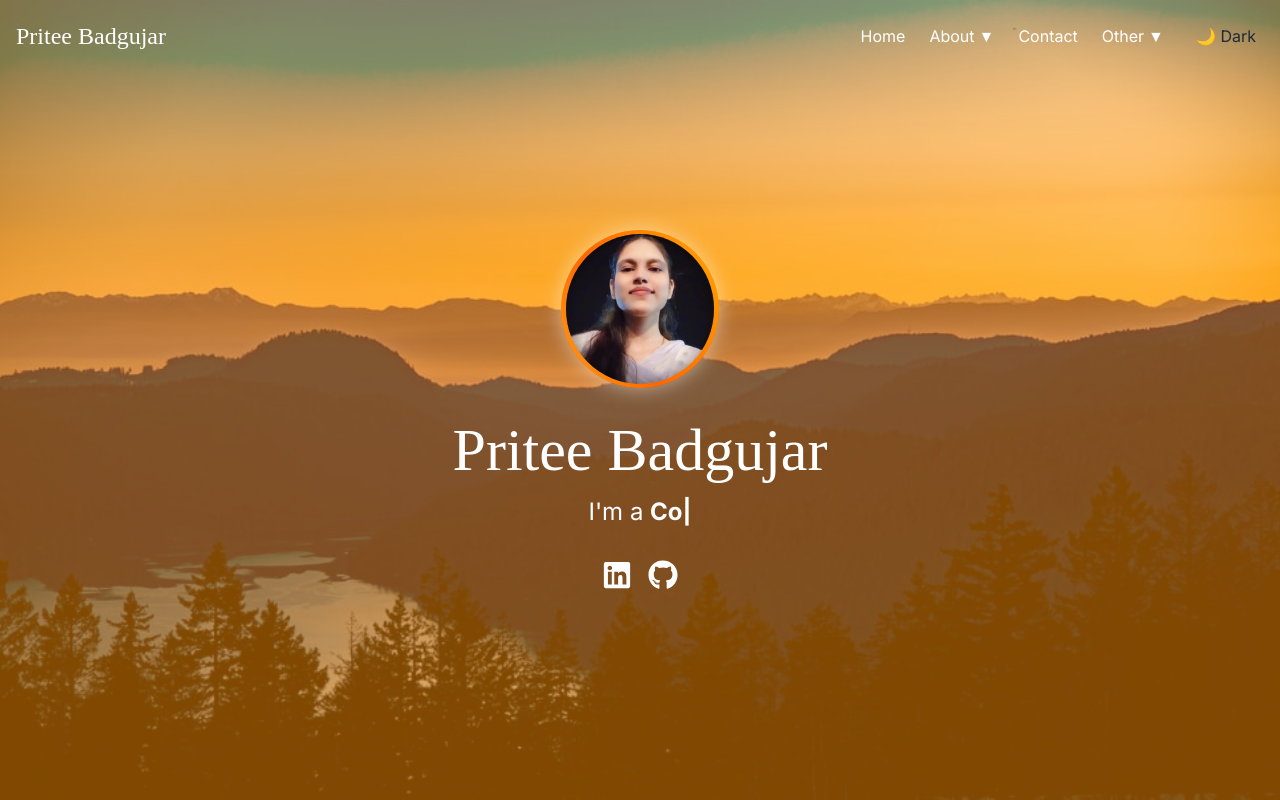
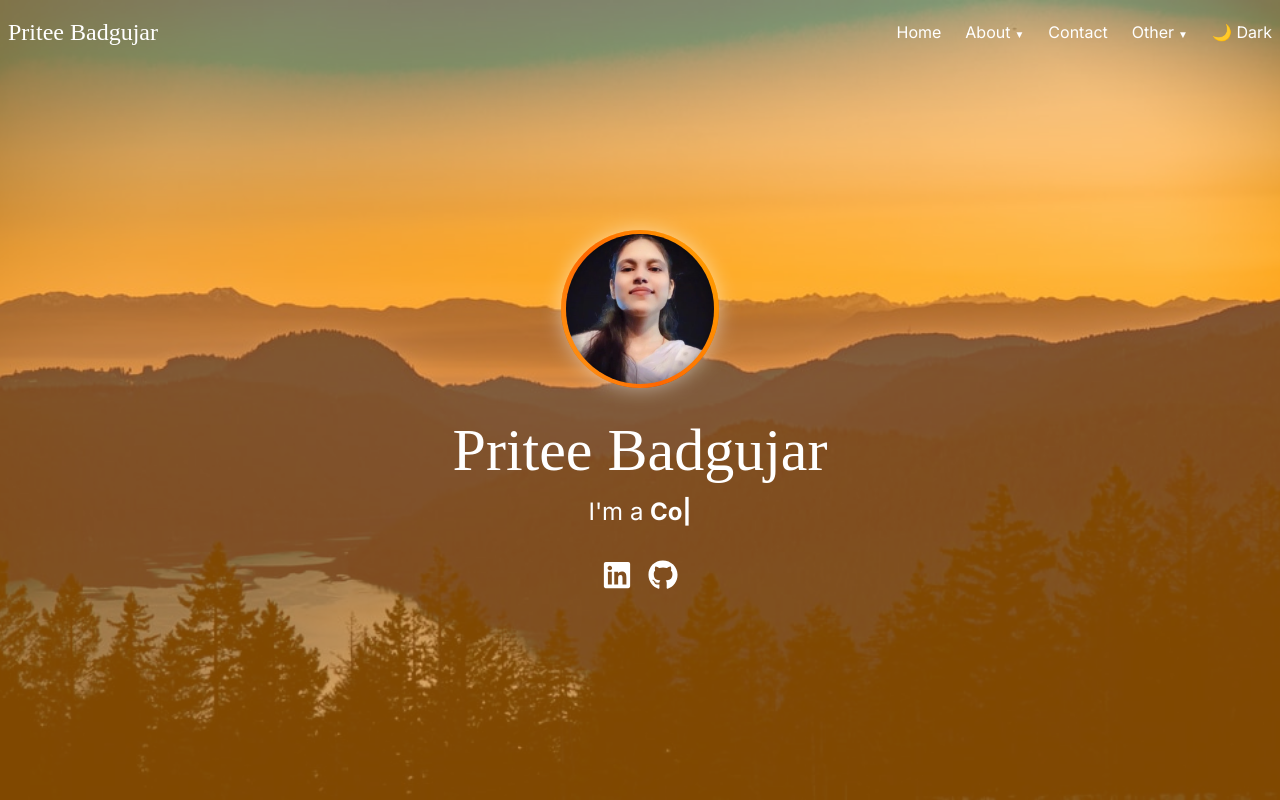
Before and after one commit to MsPritee/priteebadgujar, a Next.js app: page / in a window 1280 px wide. Shown: the top 800 px of the page. Built offline with nearby package versions, Linux system fonts and the light colour scheme.

Commit message:
updated navbar

```diff
--- a/src/components/Navbar.jsx
+++ b/src/components/Navbar.jsx
@@ -65,14 +65,14 @@ const Navbar = ({ scrolled }) => {
         animate={{ y: 0 }}
         transition={{ duration: 0.5 }}
         className={`fixed w-full z-50 transition-all duration-300 ${
-          scrolled ? "bg-black shadow-md py-2" : "bg-transparent py-4"
+          scrolled ? "bg-white shadow-md py-1" : "bg-transparent py-4"
         }`}
       >
-        <div className="container mx-auto px-4 flex justify-between items-center">
+        <div className="container mx-auto px-2 flex justify-between items-center">
           <Link href="/" className="cursor-pointer">
             <h1
               className={`font-kaushan text-2xl ${
-                scrolled || !isHomePage ? "text-light" : "text-white"
+                scrolled || !isHomePage ? "text-gray-700" : "text-white"
               }`}
             >
               Pritee Badgujar
@@ -103,7 +103,7 @@ const Navbar = ({ scrolled }) => {
                   >
                     About
                     <span
-                      className={`ml-1 inline-block transition-transform duration-200 ${
+                      className={`ml-1 inline-block transition-transform duration-200 text-[10px] ${
                         aboutDropdown ? "rotate-180" : ""
                       }`}
                     >
@@ -153,7 +153,7 @@ const Navbar = ({ scrolled }) => {
                   >
                     Other
                     <span
-                      className={`ml-1 inline-block transition-transform duration-200 ${
+                      className={`ml-1 inline-block transition-transform duration-200 text-[10px] ${
                         otherDropdown ? "rotate-180" : ""
                       }`}
                     >
@@ -180,7 +180,7 @@ const Navbar = ({ scrolled }) => {
 
                 {/* Theme toggle button */}
                 <div>
-                  <ThemeToggle />
+                  <ThemeToggle scrolled={scrolled} navLinkClasses={navLinkClasses} />
                 </div>
               </div>
             ) : (
--- a/src/components/ThemeToggle.jsx
+++ b/src/components/ThemeToggle.jsx
@@ -2,7 +2,7 @@
 import { useTheme } from "next-themes";
 import { useEffect, useState } from "react";
 
-export default function ThemeToggle() {
+export default function ThemeToggle({ navLinkClasses }) {
   const { theme, setTheme } = useTheme();
   const [mounted, setMounted] = useState(false);
 
@@ -11,9 +11,10 @@ export default function ThemeToggle() {
   if (!mounted) return null;
 
   return (
+
     <button
       onClick={() => setTheme(theme === "dark" ? "light" : "dark")}
-      className="p-2 rounded-md"
+      className={navLinkClasses}
     >
       {theme === "dark" ? "🌞 Light" : "🌙 Dark"}
     </button>
```
Also changed, not shown: 1 other file (tests, documents, lock files or other folders).
